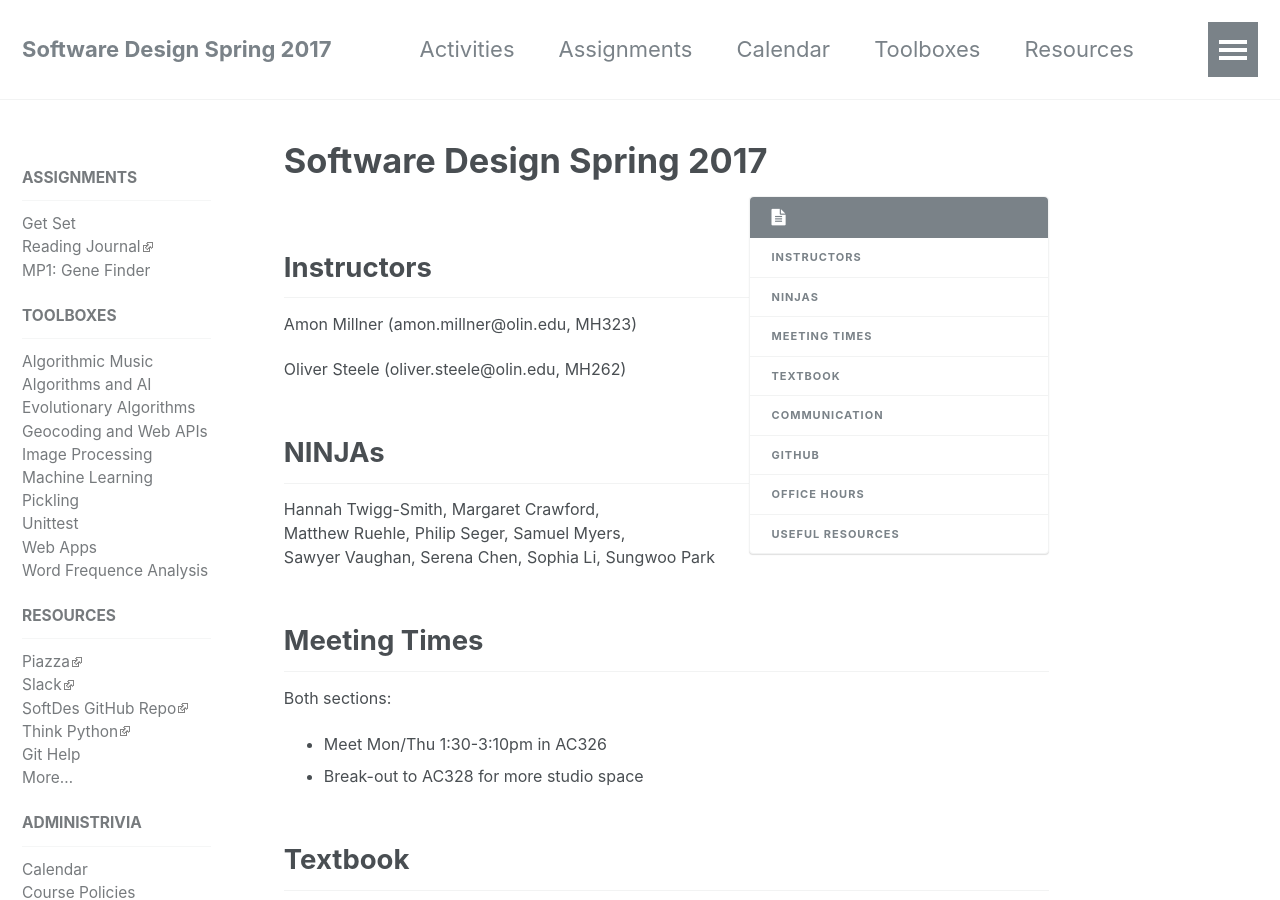
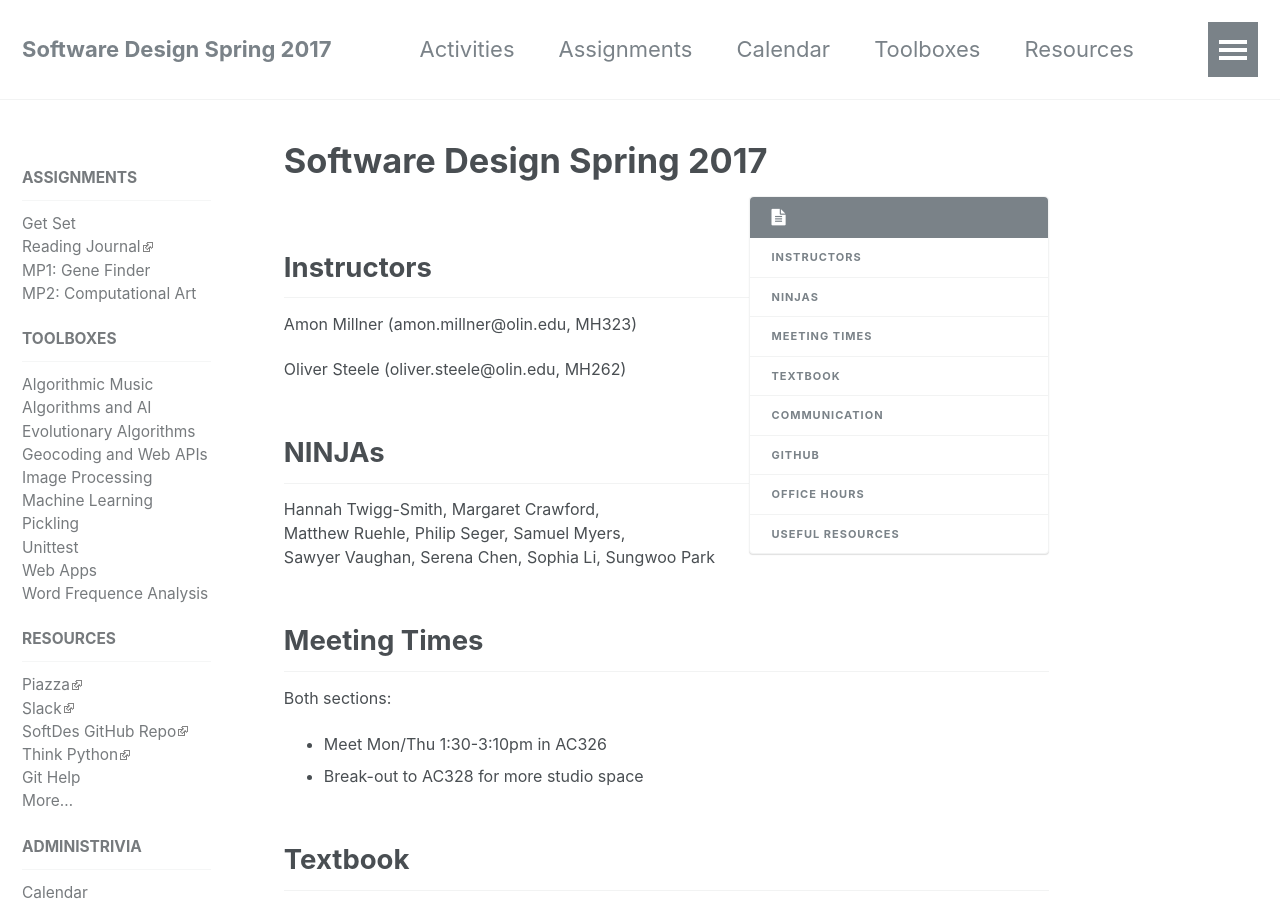
Before and after one commit to sd17spring/sd17spring.github.io, a Jekyll site: the page built from index.md, in a window 1280 px wide and 900 px high. Built offline with Jekyll 4.4.1, drawn with Linux system fonts in a browser that asks for light colours.

Commit message:
add MP2 to side nav

```diff
--- a/_data/navigation.yml
+++ b/_data/navigation.yml
@@ -24,6 +24,8 @@ docs:
         url: https://github.com//sd17spring/ReadingJournal
       - title: "MP1: Gene Finder"
         url: /assignments/mini-project-1-gene-finder/
+      - title: "MP2: Computational Art"
+        url: /assignments/mini-project-2-computational-art/
 
   - title: Toolboxes
     children:
```
